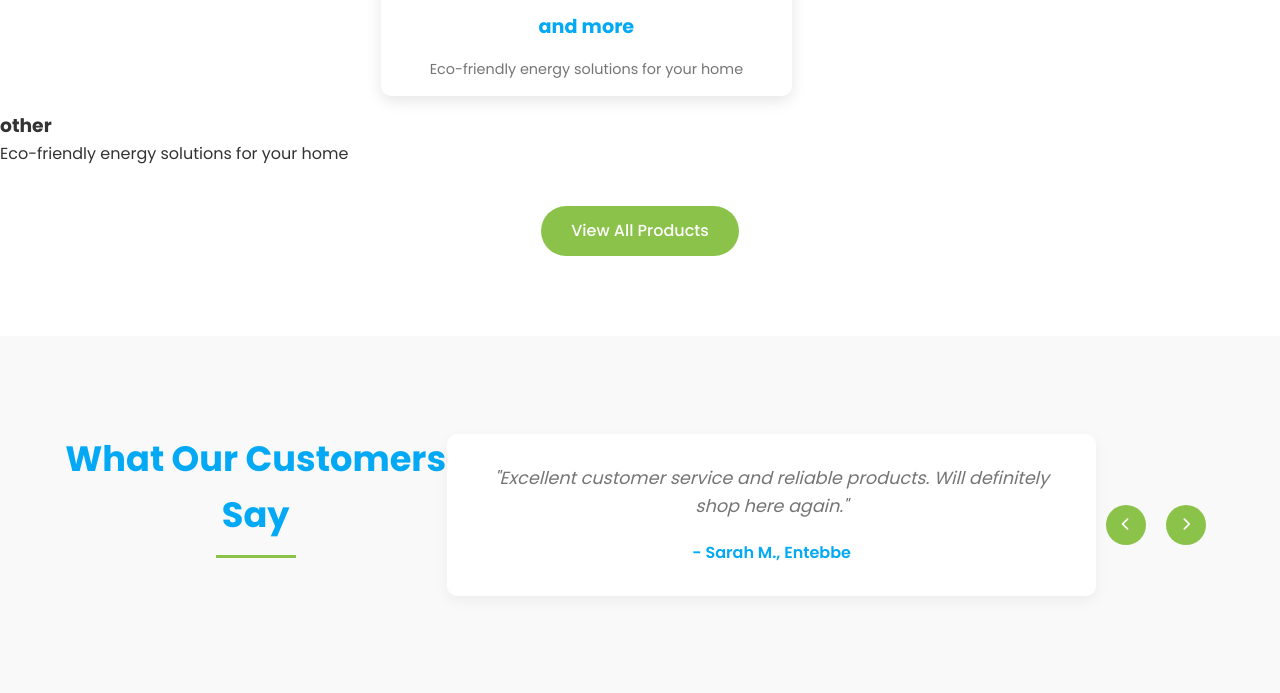
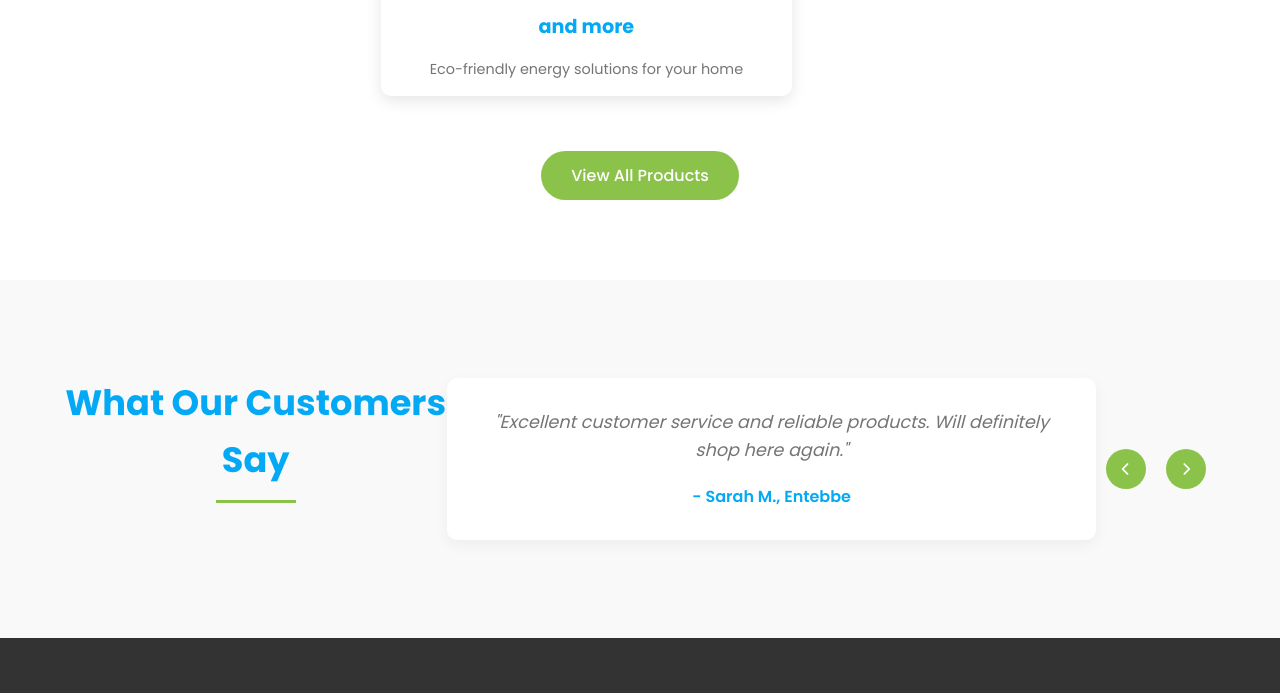
Before and after one commit to SHAFT386/JEMA-ELECTRONICS, a plain HTML site: page index.html in a window 1280 px wide. Shown: the part 2552-3245 px from the top of the page. Drawn offline with Linux system fonts and the light colour scheme.

Commit message:
Update index.html

```diff
--- a/index.html
+++ b/index.html
@@ -117,12 +117,7 @@
                 </div>
             </div>
 
-                <h3>other </h3>
-                <p>Eco-friendly energy solutions for your home</p>
-            </div>
-        </div>
-
-            <div class="view-more">
+         <div class="view-more">
                 <a href="products.html" class="cta-btn">View All Products</a>
             </div>
         </div>
```
